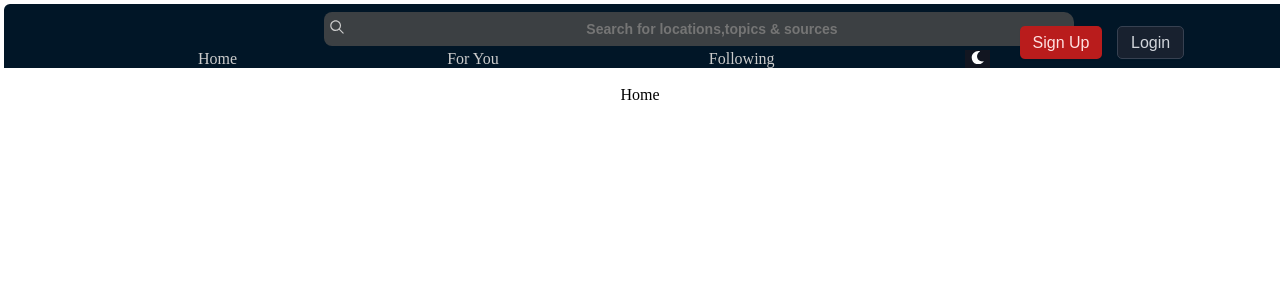
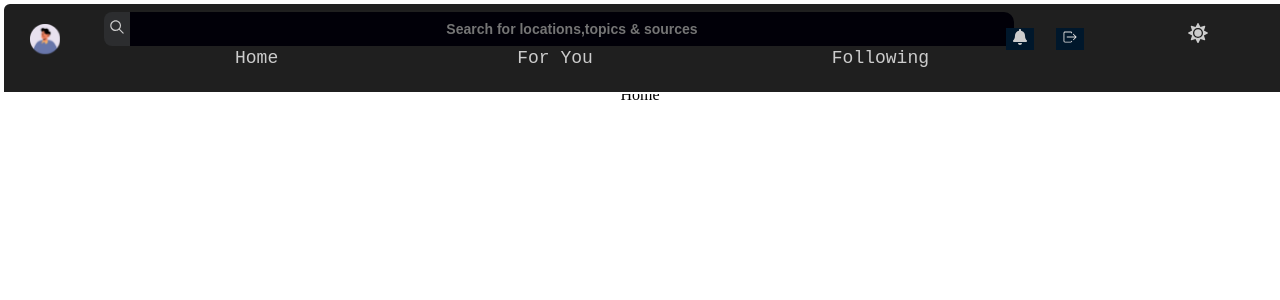
Before and after one commit to fekadusisay21/News_Aggregator, a React (Vite) app: page / in a window 1280 px wide. Shown: the top 300 px of the page. Built offline with nearby package versions, Linux system fonts and the light colour scheme.

Commit message:
Theme toggling functionality

```diff
--- a/src/context/AuthContext.jsx
+++ b/src/context/AuthContext.jsx
@@ -18,7 +18,7 @@ function AuthProvider({ children }) {
 
   const navigate = useNavigate();
   const [logged, setLogged] = useState(
-    localStorage.getItem("accessToken") ? true : false
+    localStorage.getItem("accessToken") ? true : true
   );
   const [user, setUser] = useState(
     localStorage.getItem("user") ? localStorage.getItem("user") : ""
--- a/src/context/DarkContext.jsx
+++ b/src/context/DarkContext.jsx
@@ -4,23 +4,19 @@ import { createContext, useContext, useState } from "react";
 const DarkContext = createContext();
 
 function DarkProvider({ children }) {
-  const { isDark, setIsDark } = useState(true);
+  const [isDark, setIsDark] = useState(true);
+
   return (
-    <DarkContext.Provider
-      value={{
-        isDark,
-        setIsDark,
-      }}
-    >
+    <DarkContext.Provider value={{ isDark, setIsDark }}>
       {children}
     </DarkContext.Provider>
   );
 }
-
 function useDark() {
   const context = useContext(DarkContext);
-  if (context === undefined)
-    throw new Error("DarkContext was used outside of the DarkProvider");
+  if (context === undefined) {
+    throw new Error("useDark must be used within a DarkProvider");
+  }
   return context;
 }
 
--- a/src/ui/Header.jsx
+++ b/src/ui/Header.jsx
@@ -3,15 +3,69 @@ import Button from "../ui/Button";
 import styled from "styled-components";
 import profile from "../../public/assets/images/profile.png";
 import { NavLink, useNavigate } from "react-router-dom";
-import { IoIosLogOut, IoIosMenu, IoIosSearch } from "react-icons/io";
+import { IoIosLogOut, IoIosSearch } from "react-icons/io";
 import { useAuth } from "../context/AuthContext";
 import { FaBell, FaMoon, FaSun } from "react-icons/fa";
 import { useDark } from "../context/DarkContext";
+const Styled_Nav = styled.nav`
+  margin: 2px;
+  width: 90%;
+  height: 3rem;
+  display: flex;
+  justify-content: space-evenly;
+`;
+const Styled_Container = styled.div`
+  display: flex;
+  flex-direction: row;
+  align-items: center;
+  margin: 8px 100px 0;
+`;
+const Styled_ThemeToggle = styled.div`
+button{
+  border:none;
+  background-color:transparent;
+  color:white;
+}
+  display: flex;
+  align-items: center;
+  position: absolute;
+  right: 70px;
+  top: 20%;
+  gap: 10px;
+`;
+const Styled_Auth = styled.span`
+  display: flex;
+  position: absolute;
+  right: 100px;
+  top: 35%;
+  gap: 15px;
+`;
 
+function Header({ isHidden, setIsHidden }) {
+  const { isDark, setIsDark } = useDark();
+  const { logged, logout } = useAuth();
+  const navigate = useNavigate();
+  const toggleTheme = () => {
+    setIsDark((prevTheme) => (!prevTheme));
+  };
+  const Styled_MenuBtn = styled.img`
+    width: 30px;
+    position: fixed;
+    top: 3%;
+    left: 30px;
+    position: fixed;
+    ${isHidden && logged ? "" : "display:none;top:0;"}
+    &:hover {
+      color: white;
+      cursor: pointer;
+    }
+  `;
   const Styled_Header = styled.div`
+  font-family: monospace;
     width: 100%;
-  height: 8%;
-  background-color: #011627;
+    height: 11%;
+    background-color: ${isDark ? "#1f1f1f" : "#d2d0d0"};
+    color: ${isDark ? "#ccc" : "#000"};
     display: flex;
     flex-direction: column;
     position: fixed;
@@ -20,9 +74,9 @@ const Styled_Header = styled.div`
   `;
 
   const Styled_SearchFiled = styled.input`
-  background-color: #3c4043;
-  width: 45rem;
-  color: #ccc;
+    background-color:${isDark ? "#010008" : "#e3dddd"};
+    width: 55rem;
+    color: ${isDark ? "#000" : "#fffefe"};
     font-weight: bold;
     height: 2rem;
     outline: none;
@@ -31,13 +85,10 @@ const Styled_SearchFiled = styled.input`
     border: none;
     border-top-right-radius: 10px;
     border-bottom-right-radius: 8px;
-  @media (max-width: 600px) {
-    display: none;
-  }
   `;
-
   const Styled_SearchBtn = styled.button`
-  background-color: #3c4043;
+  background-color:${isDark ? "#2c2d2f" : "#9a9a9a"};
+    height: 2.1rem;
     border-top-left-radius: 8px;
     border-bottom-left-radius: 8px;
     color: #ccc;
@@ -51,38 +102,12 @@ const Styled_SearchBtn = styled.button`
       background-color: #494d51;
     }
   `;
-
-const Styled_Nav = styled.nav`
-  margin: 4px;
-  width: 90%;
-  height: 3rem;
-  display: flex;
-  justify-content: space-evenly;
-`;
-
-const Styled_NavLink = styled(NavLink)`
-  color: #ccc;
-  font-size: 16px;
-  font-family: serif;
-  text-decoration: none;
-  padding: 0 20px;
-  &:hover {
-    color: white;
-  }
-`;
-
-const Styled_Container = styled.div`
-  display: flex;
-  flex-direction: row;
-  margin: 8px 25% 0;
-`;
-
   const Styled_BellBtn = styled.button`
+  background-color: ${ isDark ? "#00172b" : "#d2d0d0"};
+color: ${isDark ? "#ccc" : "#000"};
   position: absolute;
-  background-color: #011627;
-  color: #ccc;
-  right: 200px;
-  top: 35%;
+  right: 250px;
+  top: 27%;
   border: none;
   font-size: 16px;
   &:hover {
@@ -91,50 +116,30 @@ const Styled_BellBtn = styled.button`
 `;
 
 const Styled_LogoutBtn = styled.button`
+  background-color: ${isDark ? "#00172b" : "#d2d0d0"};
+color: ${isDark ? "#e0dfdf" : "#000"};
   position: absolute;
-  background-color: #011627;
-  color: #ccc;
-  right: 100px;
-  top: 35%;
+  right: 200px;
+  top: 27%;
   border: none;
   font-size: 16px;
   &:hover {
     color: white;
   }
 `;
-
-const Styled_Auth = styled.span`
-  display: flex;
-  position: absolute;
-  right: 100px;
-  top: 35%;
-  gap: 15px;
-`;
-
-const Styled_ThemeBtn = styled.button`
-  color: white;
-  border: none;
-  background-color: #121621;
-`;
-
-const Styled_MenuBtn = styled.img`
-  width: 30px;
-  position: fixed;
-  top: 3%;
-  left: 30px;
-  position: fixed;
-  ${(props) => (props.isHidden && props.logged ? "" : "display:none;top:0;")}
+const Styled_NavLink = styled(NavLink)`
+ color: ${isDark ? "#ccc" : "#000"};
+  font-size: 18px;
+  text-decoration: none;
+  padding: 0 10px;
   &:hover {
     color: white;
-    cursor: pointer;
   }
 `;
-
-function Header({ isHidden, setIsHidden }) {
-  const { isDark } = useDark();
-  const { logged, logout } = useAuth();
-  const navigate = useNavigate();
-
+const Styled_ToggleTheme = styled.div`
+font-size:20px;
+color:${isDark ? "#ccc" : "#000"};
+`;
    return (
     <Styled_Header>
       <Styled_Container>
@@ -144,7 +149,7 @@ function Header({ isHidden, setIsHidden }) {
           isHidden={isHidden}
           logged={logged}
         />
-        <IoIosMenu />
+
         <Styled_SearchBtn>
           <IoIosSearch />
         </Styled_SearchBtn>
@@ -155,10 +160,6 @@ function Header({ isHidden, setIsHidden }) {
           />
         </form>
       </Styled_Container>
-      <Styled_Nav>
-        <Styled_NavLink>Home</Styled_NavLink>
-        <Styled_NavLink>For You</Styled_NavLink>
-        <Styled_NavLink>Following</Styled_NavLink>
         {logged && (
           <Styled_BellBtn>
             <FaBell />
@@ -169,7 +170,6 @@ function Header({ isHidden, setIsHidden }) {
             <IoIosLogOut />
           </Styled_LogoutBtn>
         )}
-        <Styled_ThemeBtn>{isDark ? <FaSun /> : <FaMoon />}</Styled_ThemeBtn>
         {!logged && (
           <Styled_Auth>
             <Button
@@ -188,6 +188,16 @@ function Header({ isHidden, setIsHidden }) {
             </Button>
           </Styled_Auth>
         )}
+        <Styled_ThemeToggle>
+        <button onClick={toggleTheme}>
+      {isDark ? <Styled_ToggleTheme><FaSun/></Styled_ToggleTheme> :
+      <Styled_ToggleTheme><FaMoon/></Styled_ToggleTheme>}
+        </button>
+      </Styled_ThemeToggle>
+        <Styled_Nav>
+        <Styled_NavLink>Home</Styled_NavLink>
+        <Styled_NavLink>For You</Styled_NavLink>
+        <Styled_NavLink>Following</Styled_NavLink>
       </Styled_Nav>
     </Styled_Header>
   );
```
Lines whose indentation alone changed are shown as unchanged.
